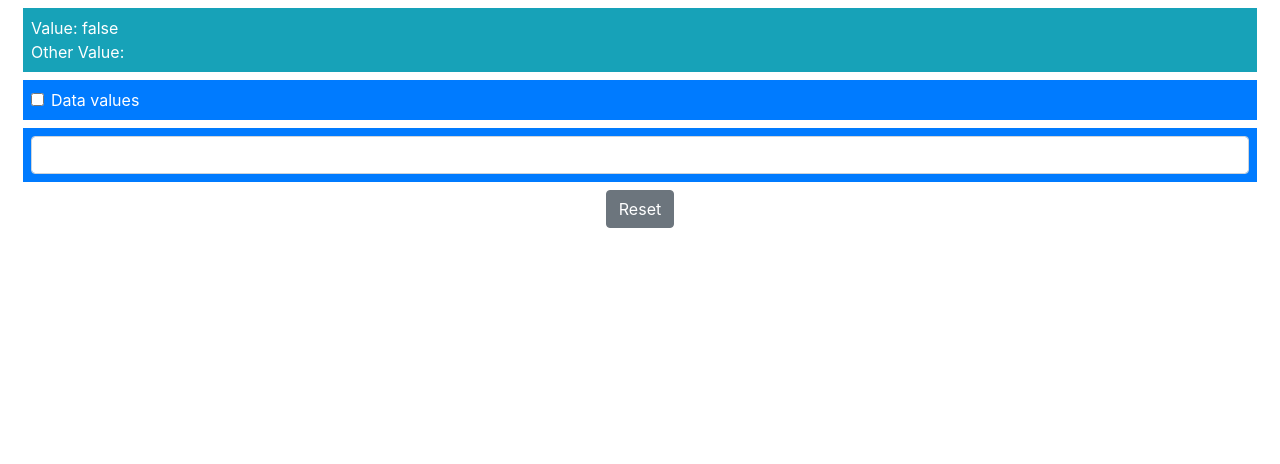
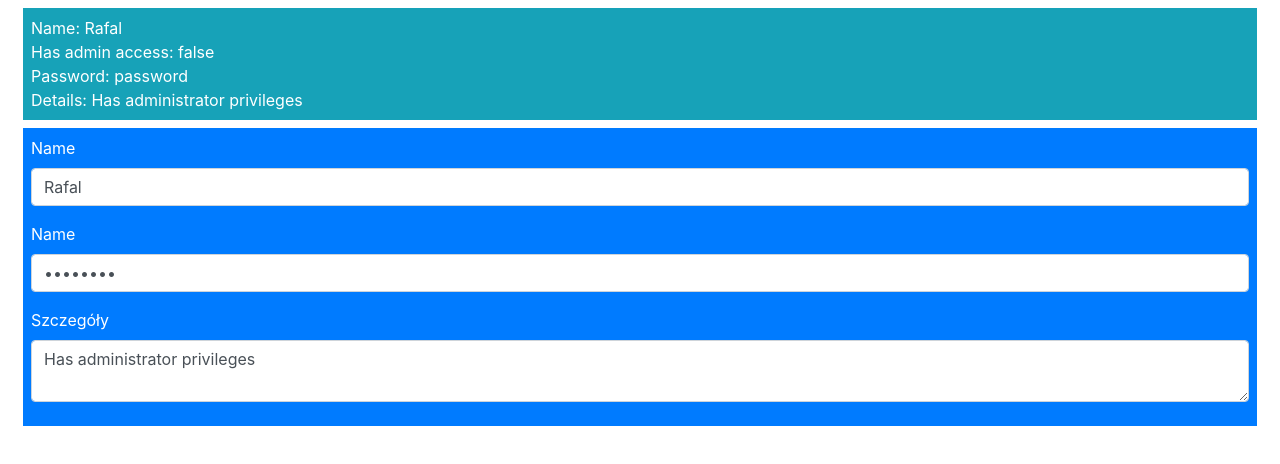
Before and after one commit to RafalKlimkiewicz/VueChap2, a Vue app in the folder templatesanddata/: page / in a window 1280 px wide. Shown: the top 464 px of the page. Built offline with nearby package versions, Linux system fonts and the light colour scheme.

Commit message:
v model v2

```diff
--- a/templatesanddata/src/App.vue
+++ b/templatesanddata/src/App.vue
@@ -1,24 +1,24 @@
 <template>
   <div class="container-fluid">
     <div class="bg-info m-2 p-2 text-white">
-      <div> Value: {{ dataValue }}</div>
-      <div> Other Value: {{ otherValue }}</div>
+      <div>Name: {{ name }}</div>
+      <div>Has admin access: {{ hasAdminAccess }}</div>
+      <div>Password: {{ password }}</div>
+      <div>Details: {{ details }}</div>
     </div>
     <div class="bg-primary m-2 p-2 text-white">
-      <div class="form-check">
-        <label class="form-check-label">
-          <input v-model="dataValue" class="form-check-input" type="checkbox" />
-          Data values
-        </label>
+      <div class="form-group">
+        <label>Name</label>
+        <input v-model="name" class="form-control"/>
       </div>
-    </div>
-    <div class="bg-primary m-2 p-2">
-      <input v-model="otherValue" type="text" class="form-control" />
-    </div>
-    <div class="text-center m-2">
-      <button class="btn btn-secondary" v-on:click="reset">
-        Reset
-      </button>
+      <div class="form-group">
+        <label>Name</label>
+        <input v-model="password" type="password" class="form-control" />
+      </div>
+      <div class="form-group">
+        <label>Szczegóły</label>
+        <textarea v-model="details" class="form-control" />
+      </div>
     </div>
   </div>
 </template>
@@ -28,22 +28,11 @@ export default {
   name: 'MyComponent',
   data: function () {
     return {
-      dataValue: false,
-      otherValue: "",
+      name: "Rafal",
+      password: "password",
+      details: "Has administrator privileges",
+      hasAdminAccess: false,
     }
-  },
-  methods: {
-    reset() {
-      this.dataValue = false;
-      this.otherValue = "";
-    },
-    // handleChange($event) {
-    //   if ($event.target.type == "checkbox") {
-    //     this.dataValue = $event.target.checked;
-    //   } else {
-    //     this.otherValue = $event.target.value;
-    //   }
-    // }
   }
 }
 </script>
```
